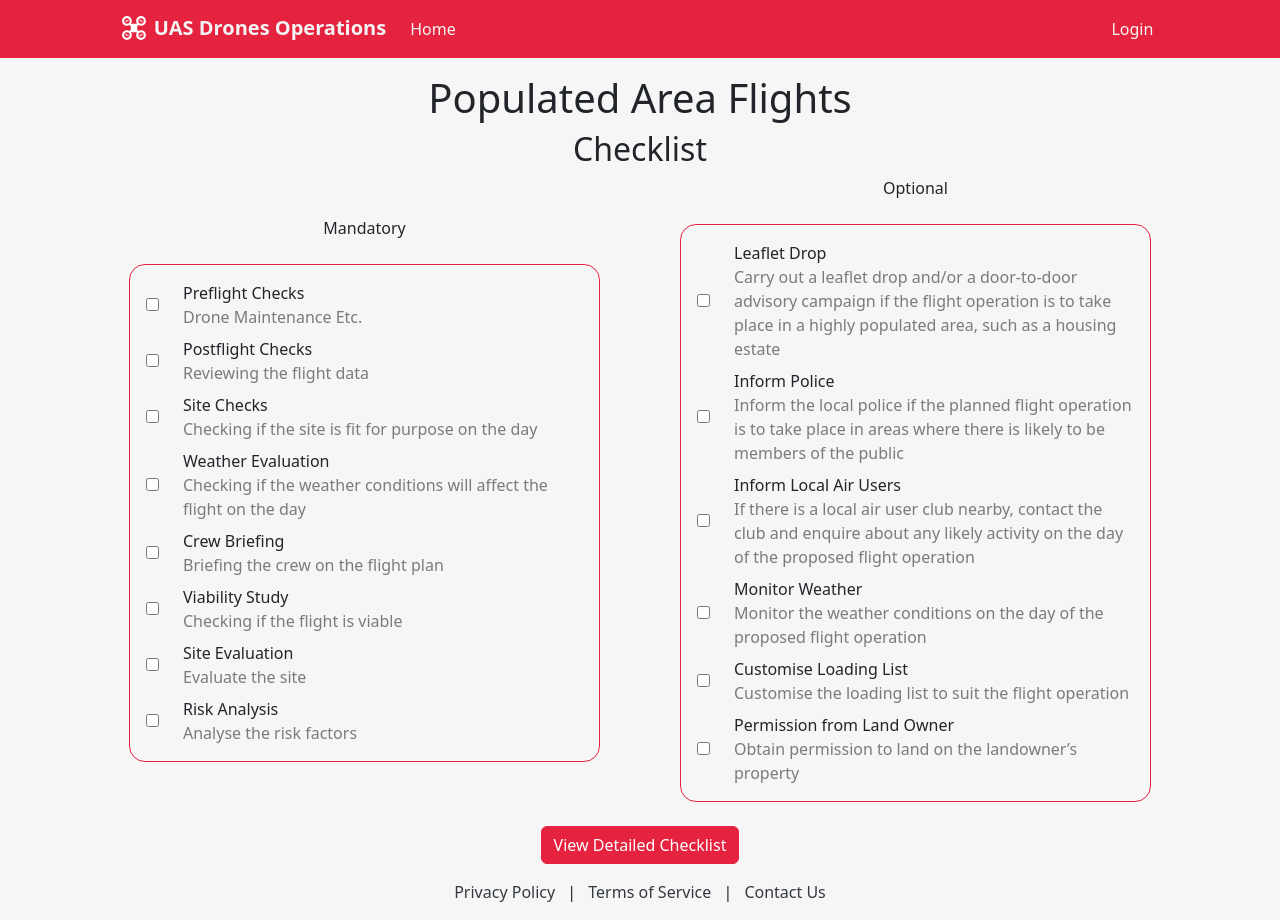
After one commit to NikitaEdin/SOC09109-2025-TR2-Group-Project, a Flask app: page /wizard/populated_checklist in a window 1280 px wide. The commit adds this page. Run offline with Flask 3, Linux system fonts and the light colour scheme.

```diff
--- a/app/__init__.py
+++ b/app/__init__.py
@@ -29,3 +29,4 @@
 # Import routes
 from app import routes
 from app import routes_auth
+from app import routes_wizard
--- /dev/null
+++ b/app/routes_wizard.py
@@ -0,0 +1,88 @@
+from flask import render_template
+
+from app import app
+
+
+@app.route("/wizard/plot", methods=['GET', 'POST'])
+def wizard_plot():
+    return render_template('/wizard/plot.html')
+
+@app.route("/wizard/populated_checklist", methods=['GET', 'POST'])
+def wizard_populated_checklist():
+    mandatory_checks = {
+        'preflight_checks': {
+            'title': 'Preflight Checks',
+            'description': 'Drone Maintenance Etc.',
+            'value': False
+        },
+        'postflight_checks': {
+            'title': 'Postflight Checks',
+            'description': 'Reviewing the flight data',
+            'value': False
+        },
+        'site_checks': {
+            'title': 'Site Checks',
+            'description': 'Checking if the site is fit for purpose on the day',
+            'value': False
+        },
+        'weather_eval': {
+            'title': 'Weather Evaluation',
+            'description': 'Checking if the weather conditions will affect the flight on the day',
+            'value': False
+        },
+        'crew_briefing': {
+            'title': 'Crew Briefing',
+            'description': 'Briefing the crew on the flight plan',
+            'value': False
+        },
+        'viability_study': {
+            'title': 'Viability Study',
+            'description': 'Checking if the flight is viable',
+            'value': False
+        },
+        'site_eval': {
+            'title': 'Site Evaluation',
+            'description': 'Evaluate the site',
+            'value': False
+        },
+        'risk_analysis': {
+            'title': 'Risk Analysis',
+            'description': 'Analyse the risk factors',
+            'value': False
+        },
+    }
+
+    optional_checks = {
+        'leaflet_drop': {
+            'title': 'Leaflet Drop',
+            'description': 'Carry out a leaflet drop and/or a door-to-door advisory campaign if the flight operation is to take place in a highly populated area, such as a housing estate',
+            'value': False
+        },
+        'inform_police': {
+            'title': 'Inform Police',
+            'description': 'Inform the local police if the planned flight operation is to take place in areas where there is likely to be members of the public',
+            'value': False
+        },
+        'inform_local_air_user': {
+            'title': 'Inform Local Air Users',
+            'description': 'If there is a local air user club nearby, contact the club and enquire about any likely activity on the day of the proposed flight operation',
+            'value': False
+        },
+        'monitor_weather': {
+            'title': 'Monitor Weather',
+            'description': 'Monitor the weather conditions on the day of the proposed flight operation',
+            'value': False
+        },
+        'customise_loading_list': {
+            'title': 'Customise Loading List',
+            'description': 'Customise the loading list to suit the flight operation',
+            'value': False
+        },
+        'land_permission': {
+            'title': 'Permission from Land Owner',
+            'description': 'Obtain permission to land on the landowner’s property',
+            'value': False
+        }
+    }
+
+    return render_template('/wizard/populated_checklist.html', mandatory_checks=mandatory_checks, optional_checks=optional_checks)
--- a/app/static/main.css
+++ b/app/static/main.css
@@ -98,3 +98,29 @@ body{
 .active {
     font-weight: 600 !important;
 }
+
+/* Maps */
+
+.map-box {
+    position: relative;
+    max-width: 500px;
+    max-height: 500px;
+    width: 100%;
+    height: 100%;
+    margin: 10px;
+    overflow: auto;
+}
+
+/* Checklists */
+
+.checklist-container {
+    padding: 1rem;
+    border: var(--accent-colour) solid 1px;
+    border-radius: 1rem;
+    width: fit-content;
+}
+
+.checklist-item p {
+    color: rgb(from black r g b / 50%);
+    margin: 0;
+}
--- /dev/null
+++ b/app/templates/wizard/populated_checklist.html
@@ -0,0 +1,60 @@
+{% extends "base.html" %}
+
+{% block title %}Populated Area Flights{% endblock %}
+
+{% block content %}
+
+<div class="container d-flex flex-column justify-content-center align-items-center" style="min-height: 80vh;">
+    <h1>Populated Area Flights</h1>
+
+    <h2>Checklist</h2>
+
+    <form class="container d-flex flex-column gap-4 align-items-center" method="post">
+        <div class="d-flex flex-wrap align-items-center justify-content-center" style="gap: 5rem;">
+            <div class="d-flex flex-column align-items-center gap-2">
+                <p>Mandatory</p>
+
+                <div class="d-flex flex-column gap-2 checklist-container flex-shrink">
+                    {% for key in mandatory_checks.keys() %}
+                        {% set value = mandatory_checks[key] %}
+
+                        <div class="d-flex align-items-center gap-4 checklist-item">
+                            <input type="checkbox" id="{{ key }}" name="{{ key }}" {% if value.value %}checked{% endif %}>
+                            <div style="max-width: 25rem;">
+                                <label for="{{ key }}">{{ value.title }}</label>
+                                <p>{{ value.description }}</p>
+                            </div>
+                        </div>
+                    {% endfor %}
+                </div>
+            </div>
+
+            <div class="d-flex flex-column align-items-center gap-2">
+                <p>Optional</p>
+
+                <div class="d-flex flex-column gap-2 checklist-container flex-shrink">
+                    {% for key in optional_checks.keys() %}
+                    {% set value = optional_checks[key] %}
+
+                    <div class="d-flex align-items-center gap-4 checklist-item">
+                        <input type="checkbox" id="{{ key }}" name="{{ key }}" {% if value.value %}checked{% endif %}>
+                        <div style="max-width: 25rem;">
+                            <label for="{{ key }}">{{ value.title }}</label>
+                            <p>{{ value.description }}</p>
+                        </div>
+                    </div>
+                    {% endfor %}
+                </div>
+            </div>
+        </div>
+
+        <button
+            class="btn btn-primary"
+            type="submit"
+        >
+            View Detailed Checklist
+        </button>
+    </form>
+</div>
+
+{% endblock %}
```
Also changed, not shown: app/static/js/plot.js (added, +157 -0 lines), app/templates/wizard/plot.html (added, +32 -0 lines), app/static/Images/Icons/BinIcon.svg (added).
